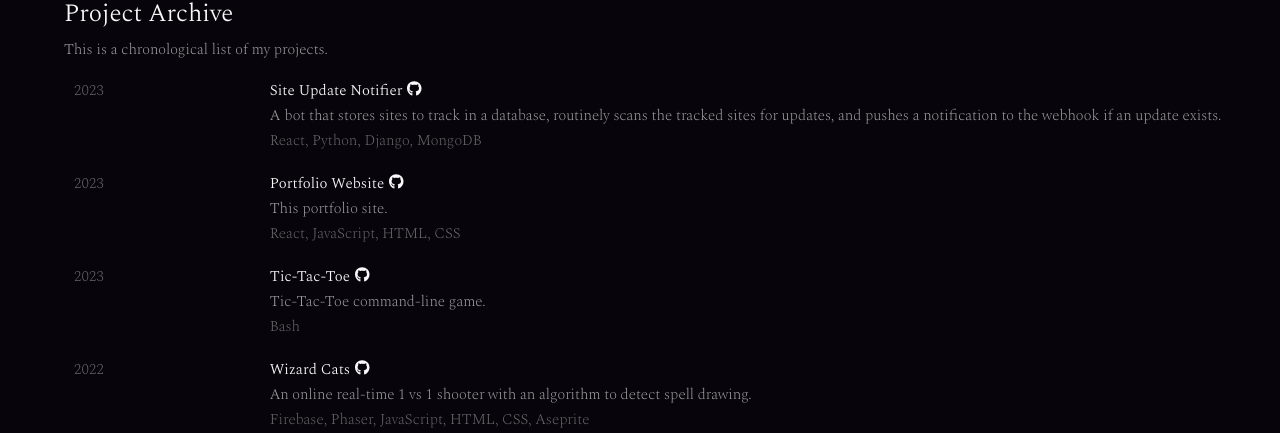
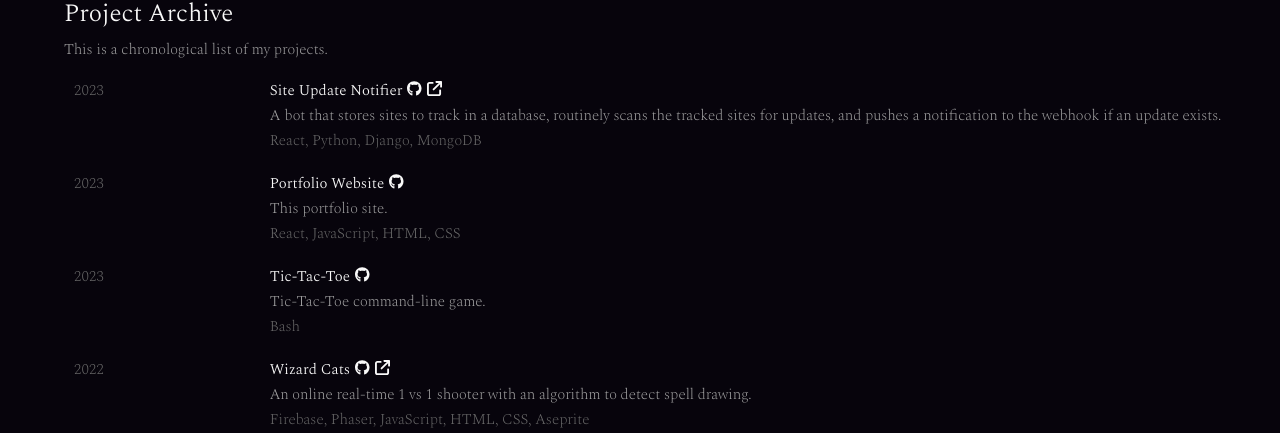
Before and after one commit to nicoella/nicoella.github.io, a React (Create React App) app: page /#/projects-full in a window 1280 px wide. Shown: the part 116-549 px from the top of the page. Built offline with nearby package versions, Linux system fonts and the light colour scheme.

Commit message:
update demo links

```diff
--- a/src/pages/Projects.js
+++ b/src/pages/Projects.js
@@ -18,6 +18,7 @@ const Projects = () => {
         title="Site Update Notifier"
         year="07/2023"
         github="https://github.com/nicoella/Site-Update-Notifier"
+        link="https://site-update-notifier-frontend.nicolehan1.repl.co/"
         description="A bot that stores sites to track in a database, routinely scans the tracked sites for updates, and pushes a notification to the webhook if an update exists."
         tech="React, Python, Django, MongoDB"
       />
@@ -26,6 +27,7 @@ const Projects = () => {
         title="Wizard Cats"
         year="09/2022"
         github="https://github.com/nicoella/wizard-cats"
+        link="https://wizard-cats.nicolehan1.repl.co"
         description="An online real-time 1 vs 1 shooter with an algorithm to detect spell drawing. All art is custom drawn."
         tech="Firebase, Phaser, JavaScript, HTML, CSS, Aseprite"
       />
--- a/src/pages/ProjectsFull.js
+++ b/src/pages/ProjectsFull.js
@@ -15,6 +15,7 @@ const ProjectsFull = () => {
         year="2023"
         title="Site Update Notifier"
         github="https://github.com/nicoella/Site-Update-Notifier"
+        link="https://site-update-notifier-frontend.nicolehan1.repl.co/"
         description="A bot that stores sites to track in a database, routinely scans the tracked sites for updates, and pushes a notification to the webhook if an update exists."
         extra="React, Python, Django, MongoDB"
       />
@@ -36,6 +37,7 @@ const ProjectsFull = () => {
         year="2022"
         title="Wizard Cats"
         github="https://github.com/nicoella/wizard-cats"
+        link="https://wizard-cats.nicolehan1.repl.co"
         description="An online real-time 1 vs 1 shooter with an algorithm to detect spell drawing."
         extra="Firebase, Phaser, JavaScript, HTML, CSS, Aseprite"
       />
```
